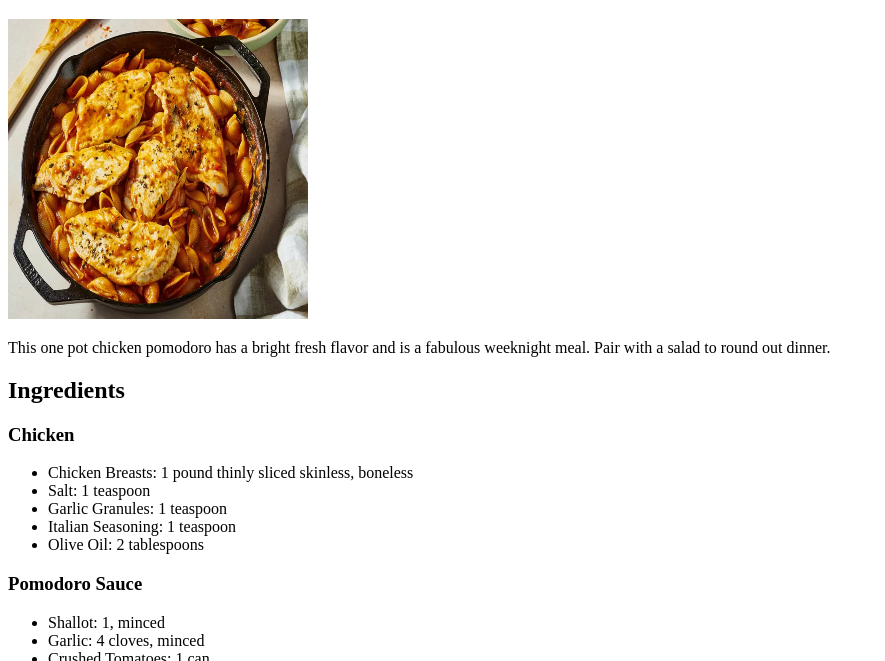
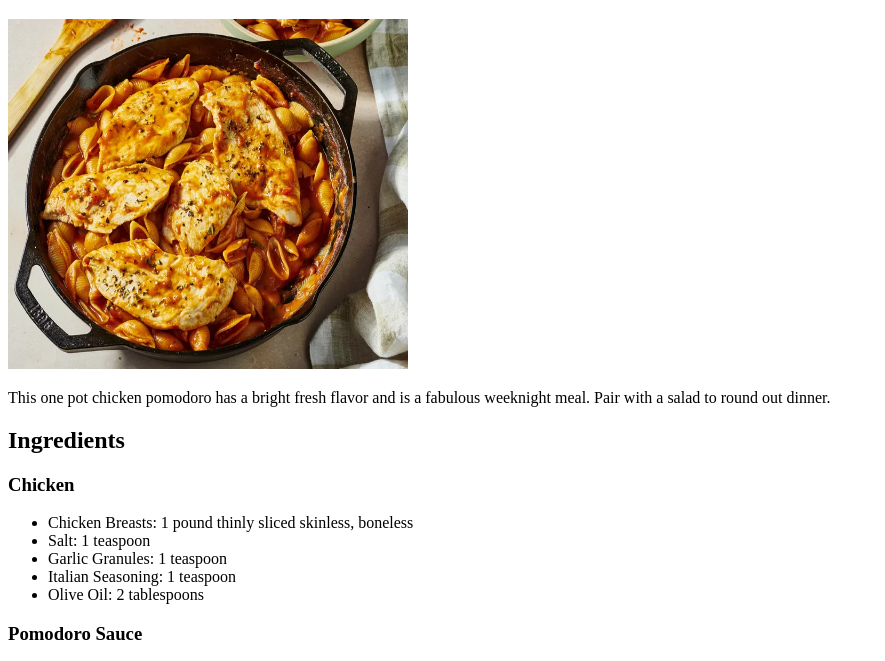
Before and after one commit to helix17/practice-recipes, a plain HTML site: page recipes/chicken-pomodoro.html in a window 1280 px wide. Shown: the part 61-722 px from the top of the page, without its empty margins (0-885 px from the left). Drawn offline with Linux system fonts and the light colour scheme.

Commit message:
fix: image resolution for chicken pomodoro

```diff
--- a/recipes/chicken-pomodoro.html
+++ b/recipes/chicken-pomodoro.html
@@ -9,7 +9,7 @@
 
 <body>
     <h1>One Pot Chicken Pomodoro</h1>
-    <img src="../images/chicken-pomodoro.webp" alt="Picture of a pot with chicken pomodoro with red sauce" width="300" height="300">
+    <img src="../images/chicken-pomodoro.webp" alt="Picture of a pot with chicken pomodoro with red sauce" width="400" height="350">
 
     <!--Description of the dish-->
     <p>This one pot chicken pomodoro has a bright fresh flavor and is a fabulous weeknight meal. Pair with a salad to round out dinner.</p>
```
